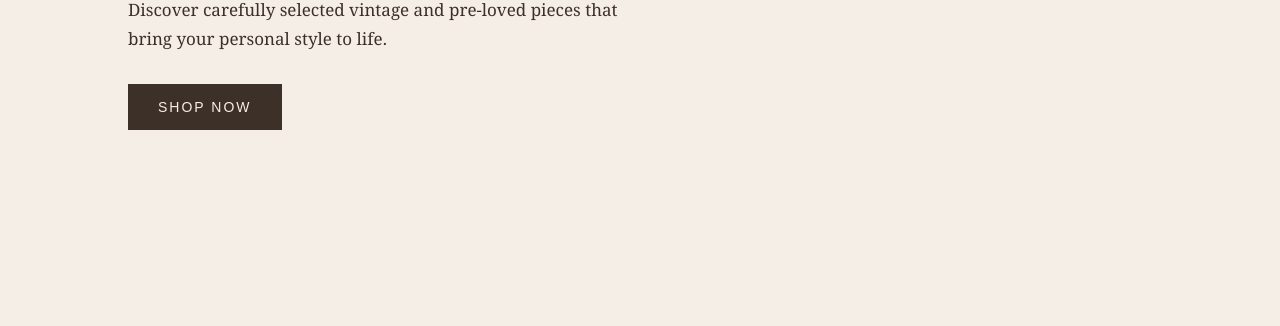
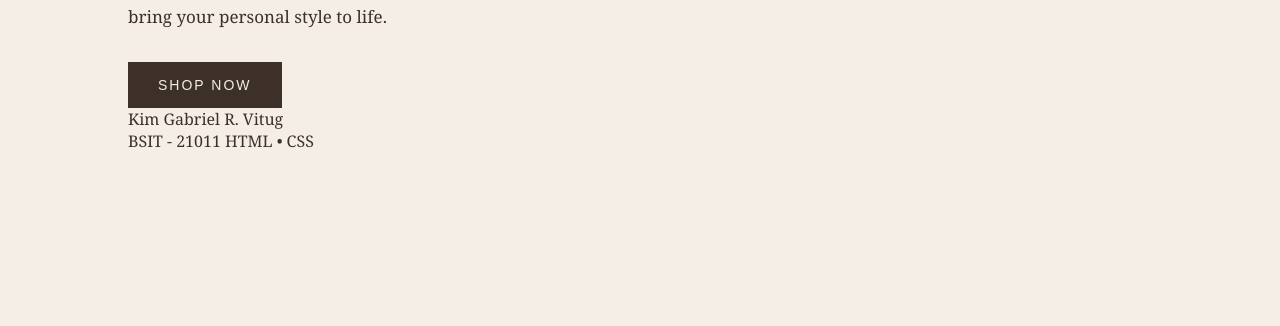
Before and after one commit to pyerogtyu-sudo/Thrift-Thread, a plain HTML site: page index.html in a window 1280 px wide. Shown: the part 474-800 px from the top of the page. Drawn offline with Linux system fonts and the light colour scheme.

Commit message:
Update index.html with author details
Added author information and updated intro text.

```diff
--- a/index.html
+++ b/index.html
@@ -28,11 +28,17 @@
             <h1>Find Your<br>Perfect Thrift.</h1>
 
             <p class="intro-text">
-                Discover carefully selected vintage and pre-loved pieces
+                Discover carefully selected vintage and thrifted pieces
                 that bring your personal style to life.
             </p>
 
             <button class="shop-button">SHOP NOW</button>
+
+            <div class="Vitug">
+                <p>Kim Gabriel R. Vitug</p>
+                <span>BSIT - 21011</span>
+                <span>HTML • CSS</span>
+            </div>
         </div>
 
     </section>
```
